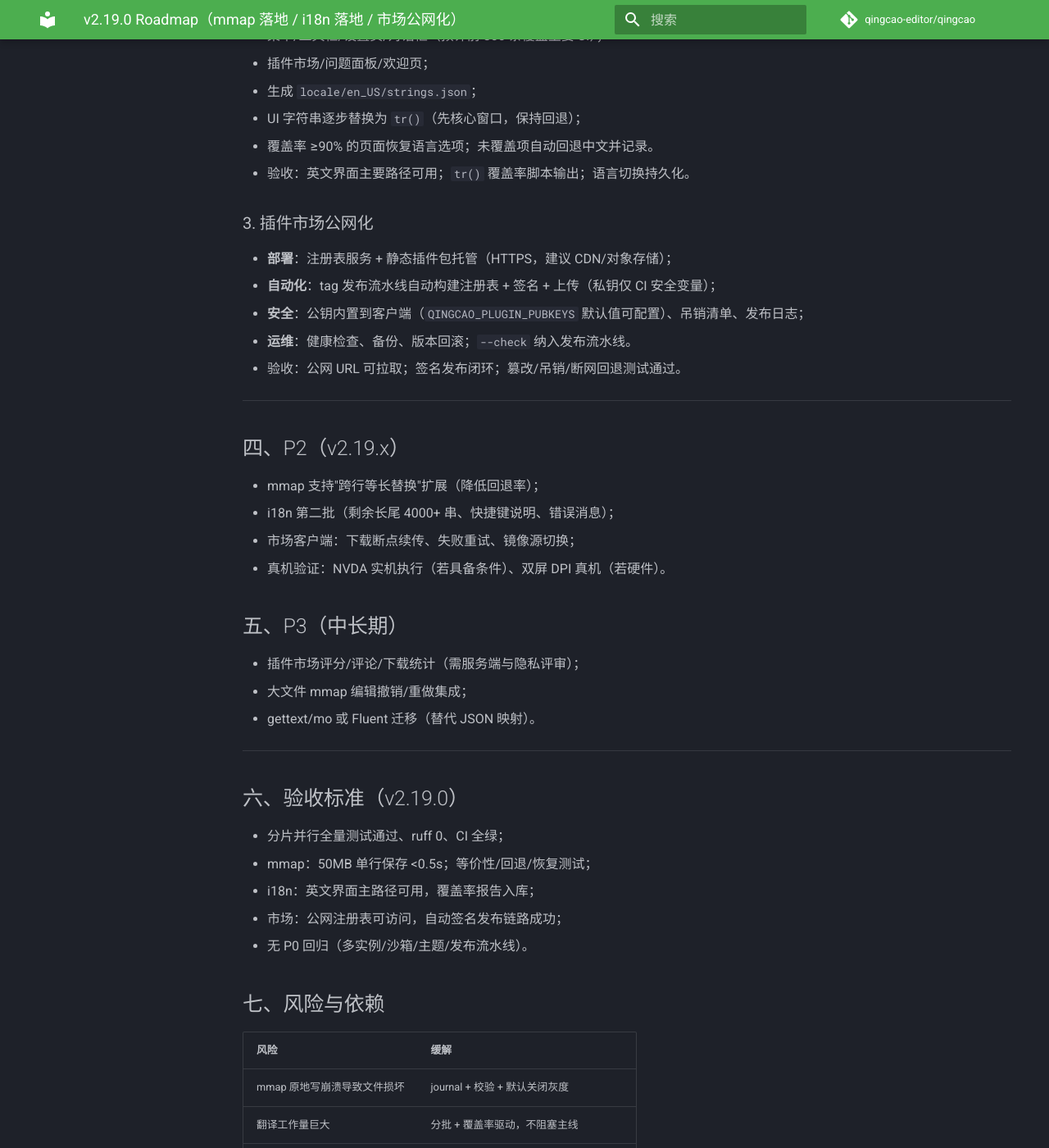
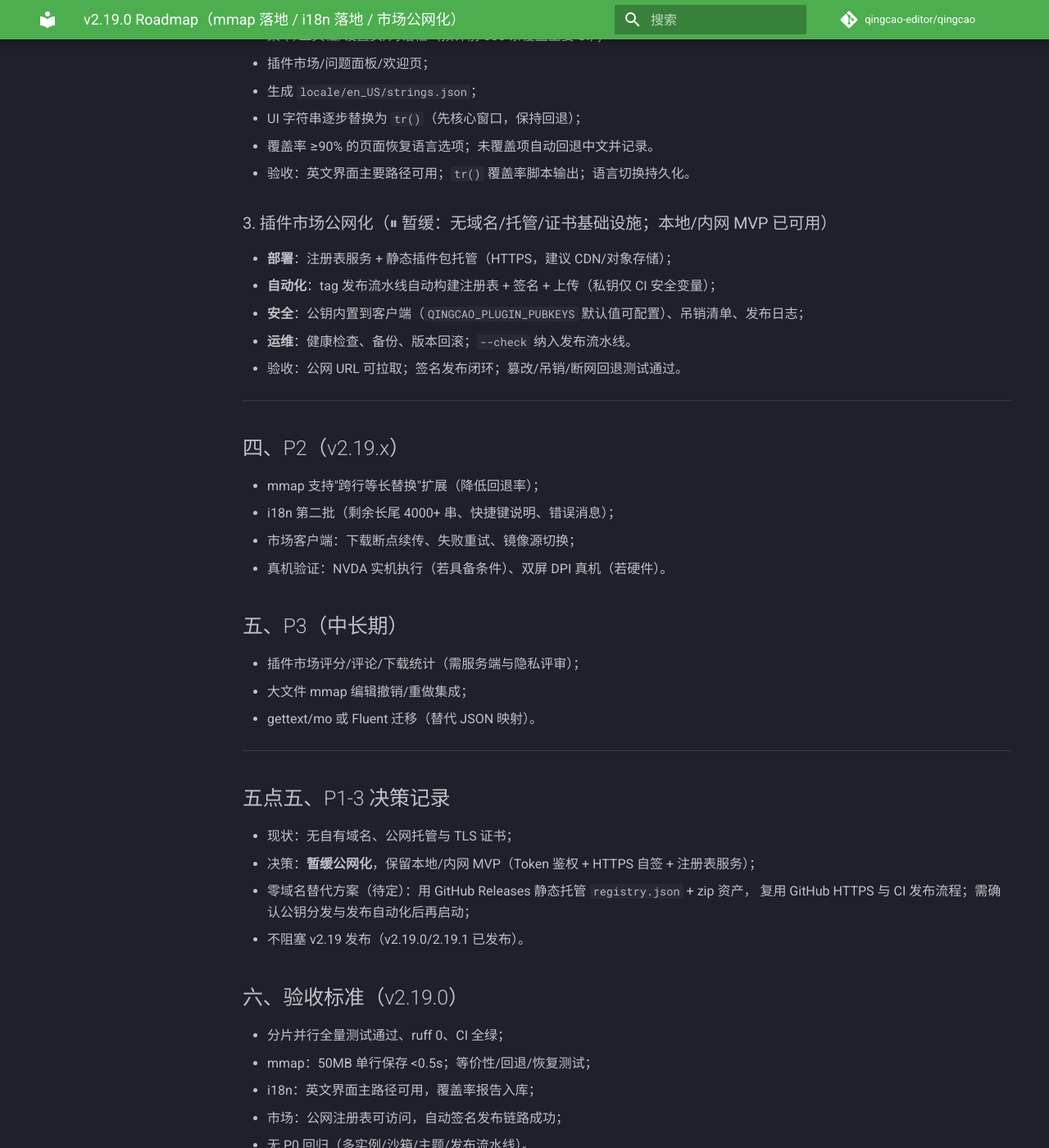
Before and after one commit to TomJerryGit/qingcao, an MkDocs documentation site: the page built from docs/roadmap_v2.19.0.md, in a window 1280 px wide and 1400 px high, scrolled down 1445 px. Shown: the whole window at 82% size. Built offline with MkDocs 1.6.1 and Material for MkDocs 9.7.7, drawn with Linux system fonts in a browser that asks for light colours; comment, search, counter and statistics services are not loaded.

Commit message:
docs: v2.19 P1-3 市场公网化暂缓（无基础设施，保留本地/内网 MVP）

```diff
--- a/docs/roadmap_v2.19.0.md
+++ b/docs/roadmap_v2.19.0.md
@@ -51,7 +51,7 @@ v2.19.0 把三个"预研/脚手架"推进到**可用**：
 - 覆盖率 ≥90% 的页面恢复语言选项；未覆盖项自动回退中文并记录。
 - 验收：英文界面主要路径可用；`tr()` 覆盖率脚本输出；语言切换持久化。
 
-### 3. 插件市场公网化
+### 3. 插件市场公网化（⏸ 暂缓：无域名/托管/证书基础设施；本地/内网 MVP 已可用）
 
 - **部署**：注册表服务 + 静态插件包托管（HTTPS，建议 CDN/对象存储）；
 - **自动化**：tag 发布流水线自动构建注册表 + 签名 + 上传（私钥仅 CI 安全变量）；
@@ -75,6 +75,14 @@ v2.19.0 把三个"预研/脚手架"推进到**可用**：
 - gettext/mo 或 Fluent 迁移（替代 JSON 映射）。
 
 ---
+
+## 五点五、P1-3 决策记录
+
+- 现状：无自有域名、公网托管与 TLS 证书；
+- 决策：**暂缓公网化**，保留本地/内网 MVP（Token 鉴权 + HTTPS 自签 + 注册表服务）；
+- 零域名替代方案（待定）：用 GitHub Releases 静态托管 `registry.json` + zip 资产，
+  复用 GitHub HTTPS 与 CI 发布流程；需确认公钥分发与发布自动化后再启动；
+- 不阻塞 v2.19 发布（v2.19.0/2.19.1 已发布）。
 
 ## 六、验收标准（v2.19.0）
 
```
Also changed, not shown: CHANGELOG.md (+4 -0 lines).
